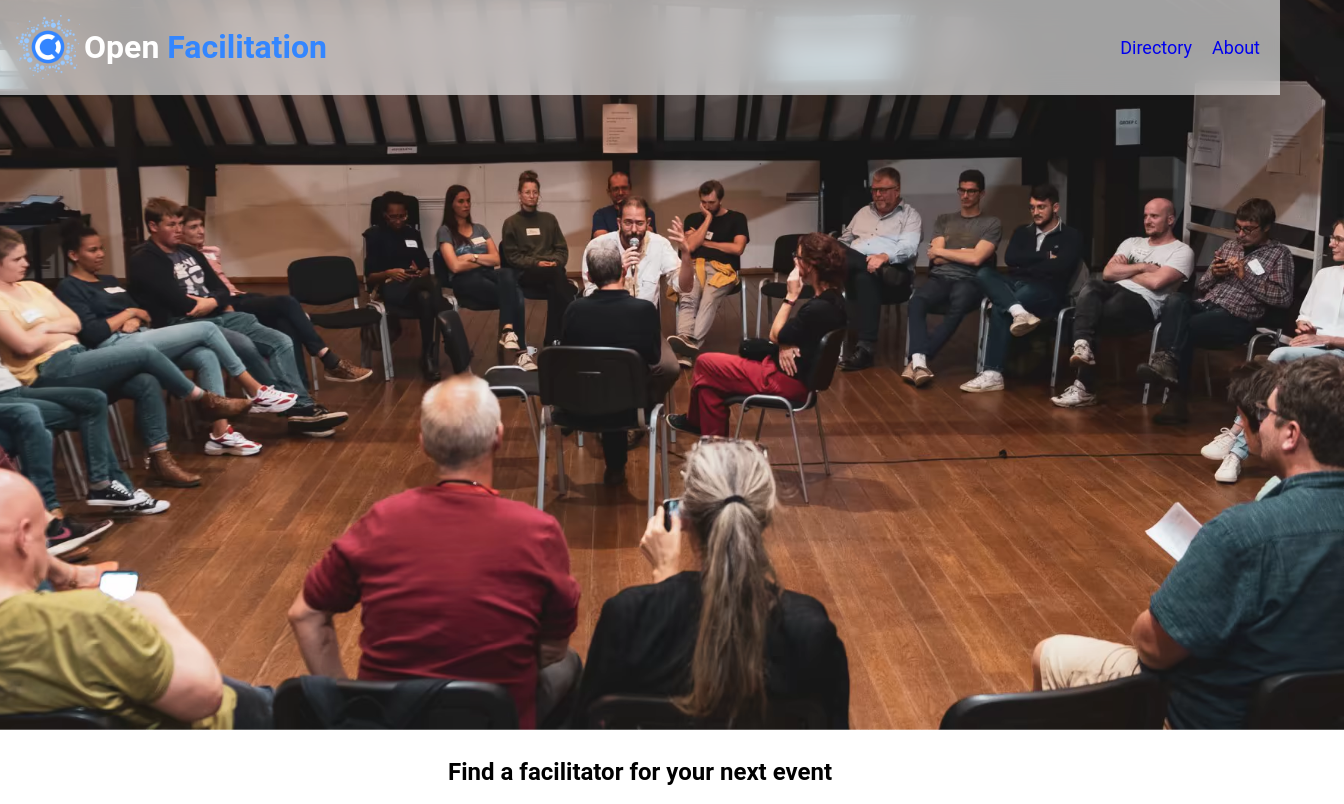
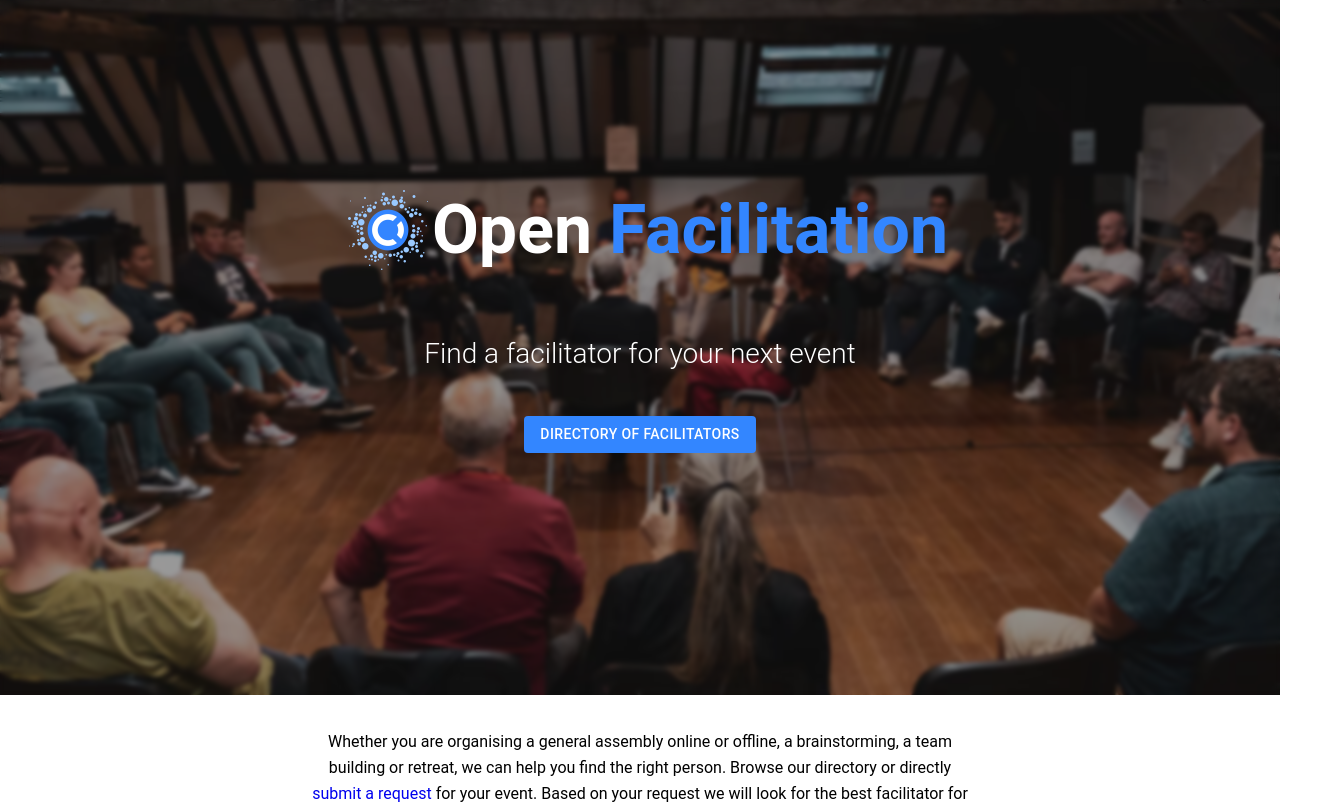
Before and after one commit to xdamman/openfacilitation, a Next.js app in the folder frontend/: page / in a window 1280 px wide. Shown: the top 804 px of the page, 1344 px wide, since content can reach past the window. Built offline with nearby package versions, Linux system fonts and the light colour scheme.

Commit message:
updated homepage

```diff
--- a/frontend/pages/_app.js
+++ b/frontend/pages/_app.js
@@ -2,7 +2,7 @@ import App from "next/app";
 import React from "react";
 import { createGlobalStyle } from "styled-components";
 import Head from "next/head";
-import { createMuiTheme } from "@material-ui/core/styles";
+import { createMuiTheme, responsiveFontSizes } from "@material-ui/core/styles";
 import { ThemeProvider } from "@material-ui/styles";
 import { purple } from "@material-ui/core/colors";
 
@@ -22,10 +22,12 @@ const GlobalStyle = createGlobalStyle`
   }
 `;
 
-const theme = createMuiTheme({
+let theme = createMuiTheme({
   palette: {
+    white: {
+      main: "rgb(255,255,255)",
+    },
     primary: {
-      // Purple and green play nicely together.
       main: "rgb(51,134,255)",
     },
     secondary: {
@@ -33,6 +35,8 @@ const theme = createMuiTheme({
     },
   },
 });
+
+theme = responsiveFontSizes(theme);
 
 class MyApp extends App {
   render() {
--- a/frontend/pages/index.js
+++ b/frontend/pages/index.js
@@ -58,27 +58,38 @@ const Fineprint = styled.span`
   margin-right: 20px;
 `;
 
-const H2 = styled.h2`
+const H2 = styled.h2(
+  {
+    fontSize: "24px",
+    color: "white",
+    fontWeight: 300,
+    margin: "0px 0 40px",
+  },
+  typography
+);
+
+const H3 = styled.h2`
   font-size: 24px;x
   font-weight: 700;
   margin: 40px 0 10px;
 `;
 
 const Cover = styled.div`
+  position: relative;
   & picture img {
     width: 100%;
-    filter: blur(0px);
-    transform: scale(1.1);
+    filter: brightness(0.6);
+    transform: scale(1);
   }
   margin-bottom: 0px;
 `;
 
 const Topbar = styled.div`
-  position: fixed;
-  top: 0px;
-  background: rgba(255, 255, 255, 0.6);
-  backdrop-filter: blur(15px);
+  top: -8px;
+  position: absolute;
+  backdrop-filter: blur(2px);
   width: 100%;
+  height: 100%;
 `;
 
 const Logo = styled.div``;
@@ -139,39 +150,45 @@ const Homepage = () => (
         />
       </picture>
       <Topbar>
-        <Flex justifyContent="space-between" alignItems="center">
+        <Flex
+          justifyContent="center"
+          alignItems="center"
+          flexDirection="column"
+          height="85%"
+        >
           <Logo>
             <Flex alignItems="center">
               <LogoIcon
                 src="/images/openfacilitation-logo.png"
-                width={[32, 48, 64]}
+                width={[48, 64, 80]}
                 ml={[2, 3]}
                 mr={[1, 1]}
               />
-              <Box fontSize={["10px", "14px", "16px"]}>
+              <Box fontSize={["16px", "22px", "34px"]}>
                 <Logotype>
                   Open <strong>Facilitation</strong>
                 </Logotype>
               </Box>
             </Flex>
           </Logo>
-          <Box display={["none", "block", "block"]}>
-            <Menu fontSize={"18px"}>
-              <MenuItem>
-                <Link href="/directory">Directory</Link>
-              </MenuItem>
-              <MenuItem>
-                <Link href="https://docs.openfacilitation.com">About</Link>
-              </MenuItem>
-            </Menu>
-          </Box>
+          <H2 fontSize={["18px", "20px", "28px"]}>
+            Find a facilitator for your next event
+          </H2>
+          <Button
+            color="primary"
+            variant="contained"
+            href="/directory"
+            size="medium"
+            disableElevation
+          >
+            Directory of facilitators
+          </Button>
         </Flex>
       </Topbar>
     </Cover>
     <Page>
       <center>
         <About>
-          <H2>Find a facilitator for your next event</H2>
           <p>
             Whether you are organising a general assembly online or offline, a
             brainstorming, a team building or retreat, we can help you find the
@@ -180,18 +197,8 @@ const Homepage = () => (
             on your request we will look for the best facilitator for your
             needs.
           </p>
-          <Flex justifyContent="center">
-            <Button
-              color="primary"
-              variant="contained"
-              href="/directory"
-              disableElevation
-            >
-              Directory of facilitators
-            </Button>
-          </Flex>
 
-          <H2>A Community of Facilitators</H2>
+          <H3>A Community of Facilitators</H3>
           <p>
             Facilitators are passionate about helping groups/teams reach their
             full potential. They are experts in creating and moderating spaces
@@ -206,7 +213,7 @@ const Homepage = () => (
             facilitator and to hire one of us.
           </p>
 
-          <H2>Join our community</H2>
+          <H3>Join our community</H3>
           <p>
             Are you a facilitator? Join our community to increase your
             visibility, learn from fellow facilitators and find new
```
Also changed, not shown: frontend/public/images/openfacilitation-preview.jpg.
